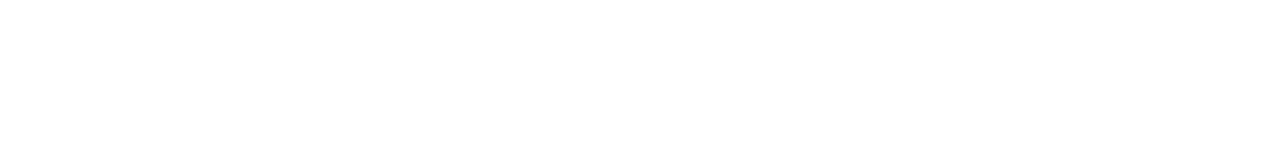
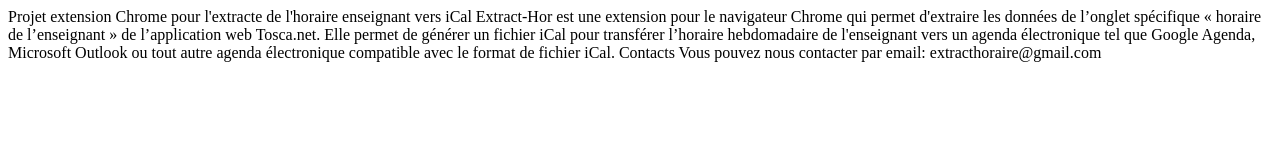
Before and after one commit to extract-hor/extract-hor, a browser extension: page index.html in a window 1280 px wide. Drawn offline with Linux system fonts and the light colour scheme.

Commit message:
Update index.html
Ajouter la description sur la page d'accueil

```diff
--- a/index.html
+++ b/index.html
@@ -4,6 +4,13 @@
 <meta name="google-site-verification" content="7zFp7BA5mbGIFpWr2w6InYqohQNXF0RlkVrTkf3_E-g" />
 </head>
 <body>
+ Projet extension Chrome pour l'extracte de l'horaire enseignant vers iCal
 
+
+Extract-Hor est une extension pour le navigateur Chrome qui permet d'extraire les données de l’onglet spécifique « horaire de l’enseignant » de l’application web Tosca.net. Elle permet de générer un fichier iCal pour transférer l’horaire hebdomadaire de l'enseignant vers un agenda électronique tel que Google Agenda, Microsoft Outlook ou tout autre agenda électronique compatible avec le format de fichier iCal.
+
+
+Contacts
+Vous pouvez nous contacter par email: extracthoraire@gmail.com
 </body>
 </html>
```
